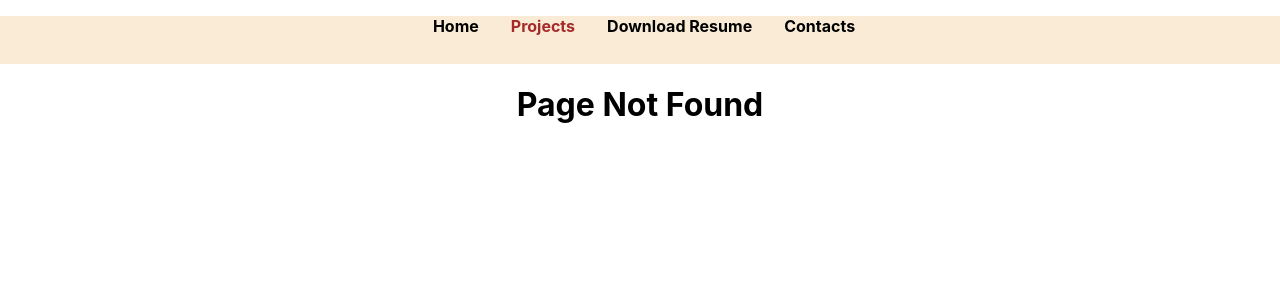
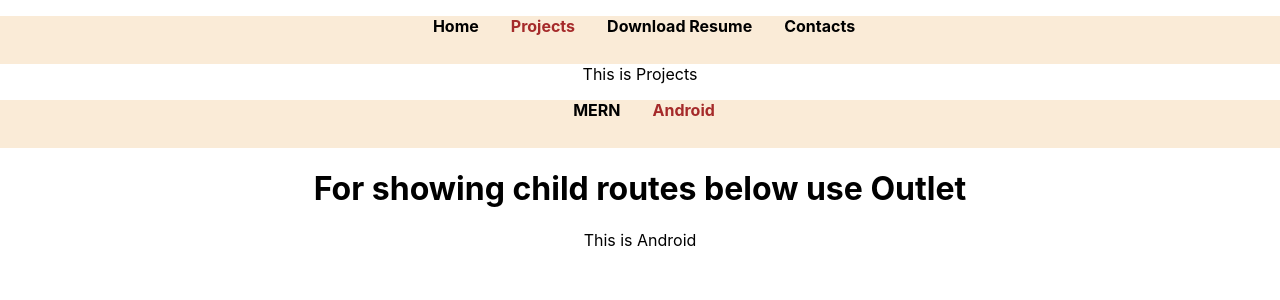
Before and after one commit to Sadia-hub/p1, a React (Create React App) app: page /projects/android in a window 1280 px wide. Before the commit this address had no page. Shown: the top 300 px of the page. Built offline with nearby package versions, Linux system fonts and the light colour scheme.

Commit message:
Nested routes along with outlet

```diff
--- a/src/App.js
+++ b/src/App.js
@@ -6,6 +6,8 @@ import Resume from './components/Resume';
 import Projects from './components/Projects';
 import Page404 from './components/Page404';
 import Navbar from './components/Navbar';
+import Mern from './components/mern';
+import Android from './components/Android';
 function App() {
   return (
     <div className="App">
@@ -15,7 +17,10 @@ function App() {
       <Routes>
 
         <Route path="/" element={ <Home /> } Active/>
-        <Route path="projects" element={<Projects/>}/>
+        <Route path="projects" element={<Projects/>}>
+          <Route path="mern" element={<Mern/>}/>
+          <Route path="android" element={<Android/>}/>
+        </Route>
 
         <Route path="contact" element={<Contact/>}/>
         <Route path="resume" element={<Resume/>}/>
@@ -35,3 +40,5 @@ export default App;
 //Navlink
 //Navigating Programmatically
 //no match route
+//nested routes: Switch to the portion of a page. Don't include / for nested routes
+//Outlet determines where to render the child component
--- /dev/null
+++ b/src/components/Android.js
@@ -0,0 +1,5 @@
+const Android = () =>{
+    return <>This is Android</>
+}
+
+export default Android;
--- a/src/components/Projects.js
+++ b/src/components/Projects.js
@@ -1,5 +1,20 @@
+import { NavLink, Outlet } from "react-router-dom";
 const Projects = () =>{
-    return <>This is Projects</>
+    return <>
+    This is Projects
+    <nav>
+        <ul>
+            <li>
+                <NavLink to="mern">MERN</NavLink>
+            </li>
+            <li>
+                <NavLink to="android">Android</NavLink>
+            </li>
+        </ul>
+    </nav>
+    <h1>For showing child routes below use Outlet</h1>
+    <Outlet/>
+    </>
 }
 
 export default Projects;
--- /dev/null
+++ b/src/components/mern.js
@@ -0,0 +1,5 @@
+const Mern = () =>{
+    return <>This is Mern</>
+}
+
+export default Mern;
```
